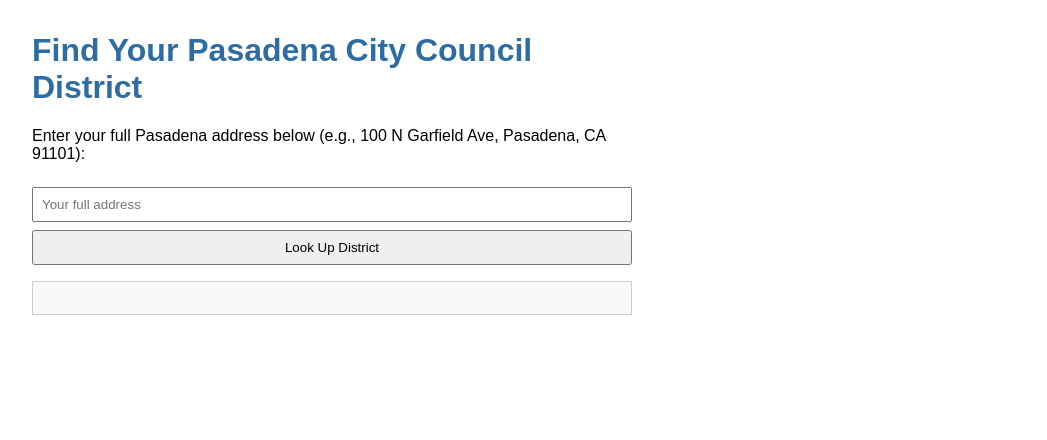
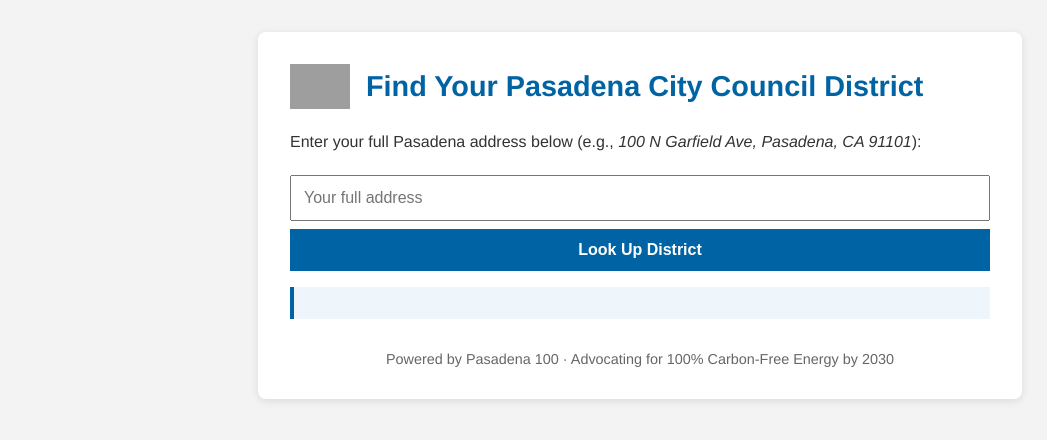
Before and after one commit to evarubin/pasadena-100-city-council-district-lookup, a plain HTML site: page index.html in a window 1280 px wide. Shown: the whole page, without its empty margins (0-1047 px from the left). Drawn offline with Linux system fonts and the light colour scheme; grey boxes are pictures that could not be loaded.

Commit message:
Update index.html
removed js from index

```diff
--- a/index.html
+++ b/index.html
@@ -3,87 +3,86 @@
 <head>
   <meta charset="UTF-8" />
   <meta name="viewport" content="width=device-width, initial-scale=1.0" />
-  <title>Pasadena City Council District Lookup</title>
+  <title>Pasadena 100 Council District Lookup</title>
   <style>
     body {
-      font-family: Arial, sans-serif;
-      margin: 2rem;
-      max-width: 600px;
+      font-family: 'Helvetica Neue', Helvetica, Arial, sans-serif;
+      margin: 0;
+      padding: 2rem;
+      background-color: #f3f3f3;
+      color: #333;
+    }
+    .container {
+      max-width: 700px;
+      margin: 0 auto;
+      background: #fff;
+      padding: 2rem;
+      border-radius: 8px;
+      box-shadow: 0 2px 8px rgba(0,0,0,0.1);
+    }
+    header {
+      display: flex;
+      align-items: center;
+      gap: 1rem;
+      margin-bottom: 1.5rem;
+    }
+    header img {
+      width: 60px;
     }
     h1 {
-      color: #2e6da4;
+      color: #0064a4;
+      font-size: 1.8rem;
+      margin: 0;
     }
     input, button {
-      padding: 0.5rem;
+      padding: 0.75rem;
       margin-top: 0.5rem;
       width: 100%;
       box-sizing: border-box;
+      font-size: 1rem;
+    }
+    button {
+      background-color: #0064a4;
+      color: white;
+      border: none;
+      cursor: pointer;
+      font-weight: bold;
+    }
+    button:hover {
+      background-color: #004d80;
     }
     #result {
       margin-top: 1rem;
       padding: 1rem;
-      border: 1px solid #ccc;
-      background-color: #f9f9f9;
+      border-left: 4px solid #0064a4;
+      background-color: #eef6fc;
+    }
+    footer {
+      margin-top: 2rem;
+      font-size: 0.9rem;
+      color: #666;
+      text-align: center;
     }
   </style>
 </head>
 <body>
-  <h1>Find Your Pasadena City Council District</h1>
-  <p>Enter your full Pasadena address below (e.g., 100 N Garfield Ave, Pasadena, CA 91101):</p>
-  <input type="text" id="address" placeholder="Your full address" />
-  <button onclick="lookupDistrict()">Look Up District</button>
+  <div class="container">
+    <header>
+      <img src="https://evarubin.github.io/pasadena-100-city-council-district-lookup/pasadena100-logo.png" alt="Pasadena 100 logo">
+      <h1>Find Your Pasadena City Council District</h1>
+    </header>
 
-  <div id="result"></div>
+    <p>Enter your full Pasadena address below (e.g., <em>100 N Garfield Ave, Pasadena, CA 91101</em>):</p>
+    <input type="text" id="address" placeholder="Your full address" />
+    <button onclick="lookupDistrict()">Look Up District</button>
 
-  <script>
-  async function lookupDistrict() {
-    const address = document.getElementById('address').value;
-    const resultDiv = document.getElementById('result');
+    <div id="result"></div>
 
-    if (!address) {
-      resultDiv.innerHTML = '<strong>Please enter an address.</strong>';
-      return;
-    }
+    <footer>
+      Powered by Pasadena 100 · Advocating for 100% Carbon-Free Energy by 2030
+    </footer>
+  </div>
 
-    resultDiv.innerHTML = '📍 Looking up your district...';
-
-    try {
-      const geocodeUrl = `https://geocode.arcgis.com/arcgis/rest/services/World/GeocodeServer/findAddressCandidates?SingleLine=${encodeURIComponent(address)}&f=json&outFields=*&maxLocations=1`;
-      console.log('Geocode URL:', geocodeUrl);
-
-      const geocodeRes = await fetch(geocodeUrl);
-      const geocodeData = await geocodeRes.json();
-
-      if (!geocodeData.candidates || geocodeData.candidates.length === 0) {
-        resultDiv.innerHTML = '<strong>Address not found. Please check and try again.</strong>';
-        return;
-      }
-
-      const { x, y } = geocodeData.candidates[0].location;
-      console.log('Coordinates:', x, y);
-
-      const districtUrl = `https://services.arcgis.com/peir6zCCgZW6bVZP/arcgis/rest/services/City_Council_Districts/FeatureServer/0/query?geometry=${x},${y}&geometryType=esriGeometryPoint&inSR=4326&spatialRel=esriSpatialRelIntersects&outFields=*&returnGeometry=false&f=json`;
-      console.log('District Query URL:', districtUrl);
-
-      const districtRes = await fetch(districtUrl);
-      const districtData = await districtRes.json();
-
-      if (!districtData.features || districtData.features.length === 0) {
-        resultDiv.innerHTML = '<strong>Could not find a district for this location.</strong>';
-        return;
-      }
-
-      const attributes = districtData.features[0].attributes;
-      const district = attributes.DISTRICT || 'Unknown';
-      const member = attributes.MEMBER || 'your council representative';
-
-      resultDiv.innerHTML = `<strong>✅ You are in Pasadena City Council District ${district}</strong><br /><br />Councilmember: ${member}`;
-    } catch (error) {
-      console.error('Error during lookup:', error);
-      resultDiv.innerHTML = '<strong>Something went wrong. Please try again later.</strong>';
-    }
-  }
-</script>
-
+  <script src="script.js"></script>
 </body>
 </html>
```
